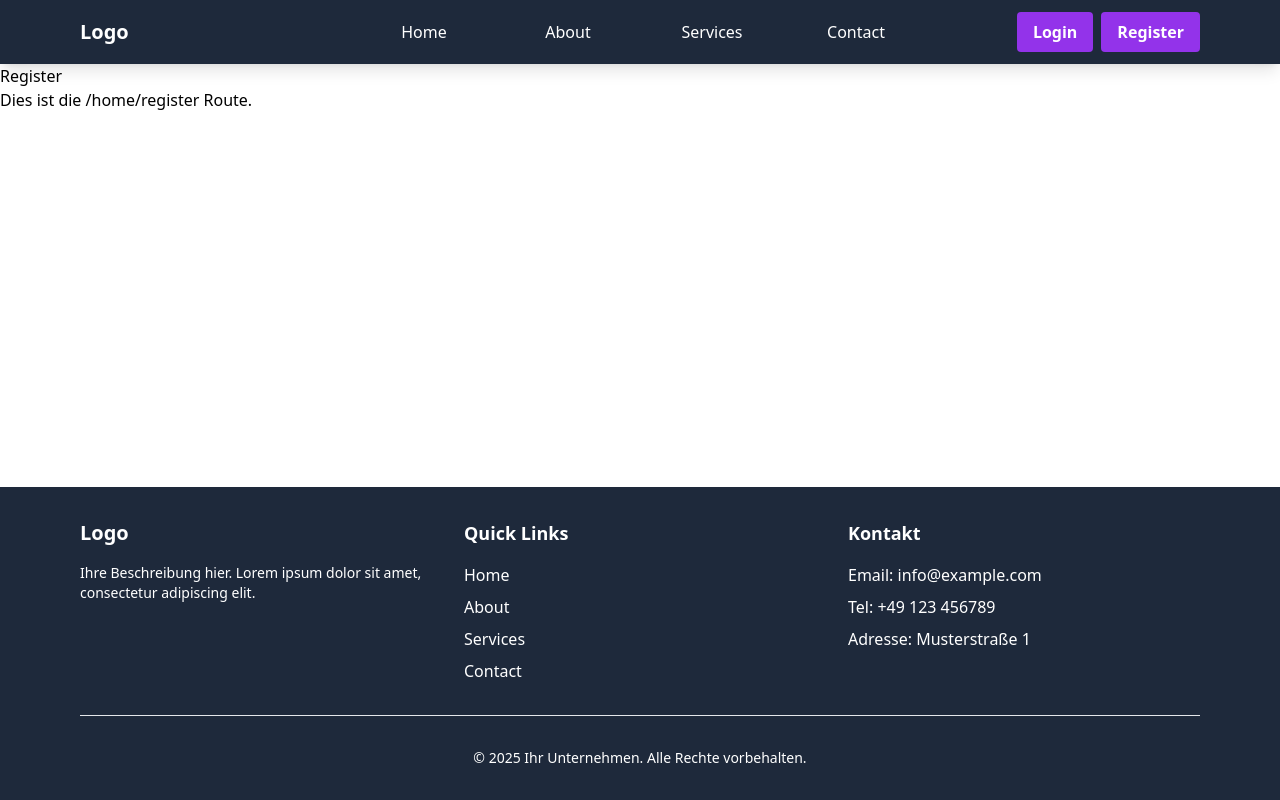
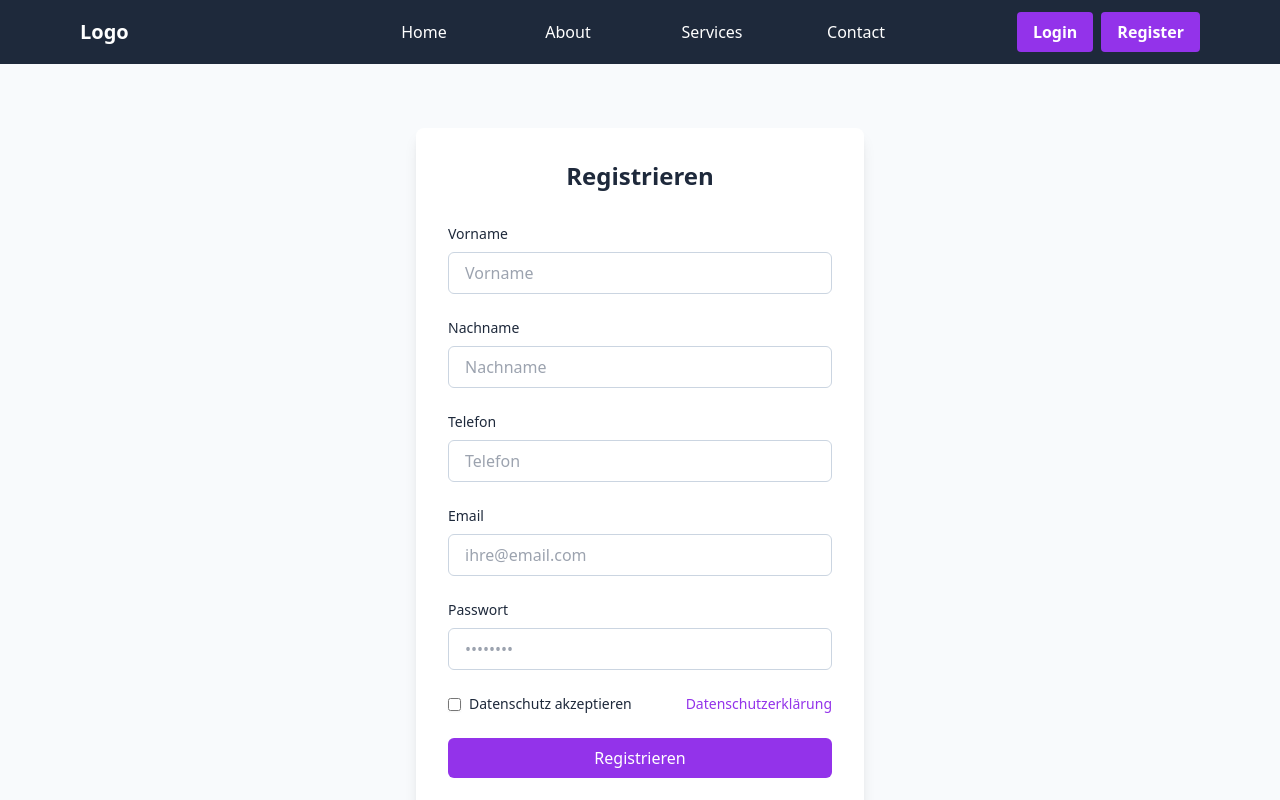
Before and after one commit to fmausberg/recruitingtests-frontend, a Next.js app: page /home/auth/register in a window 1280 px wide. Shown: the top 800 px of the page. Built offline with nearby package versions, Linux system fonts and the light colour scheme.

Commit message:
added register page

```diff
--- a/src/app/home/auth/login/page.tsx
+++ b/src/app/home/auth/login/page.tsx
@@ -63,7 +63,7 @@ export default function LoginPage() {
                             <input type="checkbox" className="rounded border-slate-300 text-formsDesigns-checkbox shadow-sm focus:formsDesigns-focus focus:ring focus:ring-formsDesigns-focus focus:ring-opacity-50" />
                             <span className="ml-2 text-textPrimary">Angemeldet bleiben</span>
                         </label>
-                        <a href="#" className="text-links hover:text-links-hover">
+                        <a href="/home/auth/forgot-password" className="text-links hover:text-links-hover">
                             Passwort vergessen?
                         </a>
                     </div>
--- a/src/app/home/auth/register/page.tsx
+++ b/src/app/home/auth/register/page.tsx
@@ -1,8 +1,151 @@
+'use client';
+import { useState } from 'react';
+
 export default function RegisterPage() {
+    const [formData, setFormData] = useState({
+        firstname: '',
+        lastname: '',
+        telephone: '',
+        email: '',
+        password: ''
+    });
+
+    const handleSubmit = (e: React.FormEvent) => {
+        e.preventDefault();
+        // Hier kommt später Ihre Login-Logik
+        console.log('Form submitted:', formData);
+    };
+
     return (
-        <div>
-            <h1>Register</h1>
-            <p>Dies ist die /home/register Route.</p>
+        <div className="min-h-screen flex items-center justify-center bg-slate-50 pt-16 pb-16">
+            <div className="bg-white p-8 rounded-lg shadow-lg w-full max-w-md">
+                <h1 className="text-2xl font-bold text-center mb-8 text-textPrimary">Registrieren</h1>
+
+                <form onSubmit={handleSubmit} className="space-y-6">
+                    {/* Firstname Feld */}
+                    <div>
+                        <label
+                            htmlFor="firstname"
+                            className="block text-sm font-medium text-textPrimary mb-2"
+                        >
+                            Vorname
+                        </label>
+                        <input
+                            type="firstname"
+                            id="firstname"
+                            value={formData.firstname}
+                            onChange={(e) => setFormData({...formData, firstname: e.target.value})}
+                            className="w-full px-4 py-2 border rounded-md focus:outline-none focus:ring-2 focus:ring-formsDesigns-focus border-slate-300"
+                            placeholder="Vorname"
+                            required
+                        />
+                    </div>
+                    {/* Lastname Feld */}
+                    <div>
+                        <label
+                            htmlFor="lastname"
+                            className="block text-sm font-medium text-textPrimary mb-2"
+                        >
+                            Nachname
+                        </label>
+                        <input
+                            type="lastname"
+                            id="lastname"
+                            value={formData.lastname}
+                            onChange={(e) => setFormData({...formData, lastname: e.target.value})}
+                            className="w-full px-4 py-2 border rounded-md focus:outline-none focus:ring-2 focus:ring-formsDesigns-focus border-slate-300"
+                            placeholder="Nachname"
+                            required
+                        />
+                    </div>
+                    {/* Telephone Feld */}
+                    <div>
+                        <label
+                            htmlFor="telephone"
+                            className="block text-sm font-medium text-textPrimary mb-2"
+                        >
+                            Telefon
+                        </label>
+                        <input
+                            type="telephone"
+                            id="telephone"
+                            value={formData.telephone}
+                            onChange={(e) => setFormData({...formData, telephone: e.target.value})}
+                            className="w-full px-4 py-2 border rounded-md focus:outline-none focus:ring-2 focus:ring-formsDesigns-focus border-slate-300"
+                            placeholder="Telefon"
+                            required
+                        />
+                    </div>
+                    {/* Email Feld */}
+                    <div>
+                        <label
+                            htmlFor="email"
+                            className="block text-sm font-medium text-textPrimary mb-2"
+                        >
+                            Email
+                        </label>
+                        <input
+                            type="email"
+                            id="email"
+                            value={formData.email}
+                            onChange={(e) => setFormData({...formData, email: e.target.value})}
+                            className="w-full px-4 py-2 border rounded-md focus:outline-none focus:ring-2 focus:ring-formsDesigns-focus border-slate-300"
+                            placeholder="ihre@email.com"
+                            required
+                        />
+                    </div>
+
+                    {/* Passwort Feld */}
+                    <div>
+                        <label
+                            htmlFor="password"
+                            className="block text-sm font-medium text-textPrimary mb-2"
+                        >
+                            Passwort
+                        </label>
+                        <input
+                            type="password"
+                            id="password"
+                            value={formData.password}
+                            onChange={(e) => setFormData({...formData, password: e.target.value})}
+                            className="w-full px-4 py-2 border rounded-md focus:outline-none focus:ring-2 focus:ring-formsDesigns-focus border-slate-300"
+                            placeholder="••••••••"
+                            required
+                        />
+                    </div>
+
+                    {/* Zusätzliche Links */}
+                    <div className="flex items-center justify-between text-sm">
+                        <label className="flex items-center">
+                            <input
+                                type="checkbox"
+                                className="rounded border-slate-300 text-formsDesigns-checkbox shadow-sm focus:formsDesigns-focus focus:ring focus:ring-formsDesigns-focus focus:ring-opacity-50"
+                                required
+                            />
+                            <span className="ml-2 text-textPrimary">Datenschutz akzeptieren</span>
+                        </label>
+                        <a href="/home/auth/forgot-password" className="text-links hover:text-links-hover">
+                            Datenschutzerklärung
+                        </a>
+                    </div>
+
+                    {/* Submit Button */}
+                    <button
+                        type="submit"
+                        className="w-full bg-primaryButton text-primaryButton-text py-2 px-4 rounded-md hover:bg-primaryButton-hover focus:outline-none focus:ring-2 focus:ring-formsDesigns-focus focus:ring-offset-2 transition-colors duration-300"
+                    >
+                        Registrieren
+                    </button>
+
+                    {/* Registrierungs-Link */}
+                    <p className="text-center text-sm text-textPrimary-light">
+                        Bereits ein Konto?{' '}
+                        <a href="/home//auth/login" className="text-links hover:text-links-hover">
+                            Jetzt einloggen
+                        </a>
+                    </p>
+                </form>
+            </div>
         </div>
-    )
+    );
 }
--- a/src/app/layout.tsx
+++ b/src/app/layout.tsx
@@ -12,7 +12,7 @@ export default function RootLayout({
     <html lang="de">
       <body>
         <div className="min-h-screen flex flex-col">
-          <Navbar />
+          <Navbar/>
           <main className="flex-grow">
             {children}
           </main>
--- a/src/components/navbar-component/navbar.tsx
+++ b/src/components/navbar-component/navbar.tsx
@@ -19,7 +19,7 @@ const Navbar = () => {
           {/* Navigation: Auf Mobile versteckt, auf Desktop 6 von 12 Spalten */}
           <div className="hidden md:block md:col-span-6">
             <div className="grid grid-cols-4 gap-4 justify-items-center">
-              <a href="#" className="hover:text-navbar-hover text-navbar-text">Home</a>
+              <a href="/home" className="hover:text-navbar-hover text-navbar-text">Home</a>
               <a href="#" className="hover:text-navbar-hover text-navbar-text">About</a>
               <a href="#" className="hover:text-navbar-hover text-navbar-text">Services</a>
               <a href="#" className="hover:text-navbar-hover text-navbar-text">Contact</a>
@@ -47,9 +47,11 @@ const Navbar = () => {
                 </button>
               </Link>
               {/* Secondary Button */}
-              <button className="bg-primaryButton hover:bg-primaryButton-hover text-primaryButton-text font-bold py-2 px-4 rounded">
-                Register
-              </button>
+              <Link href="/home/auth/register">
+                <button className="bg-primaryButton hover:bg-primaryButton-hover text-primaryButton-text font-bold py-2 px-4 rounded">
+                  Register
+                </button>
+              </Link>
             </div>
           </div>
         </div>
```
